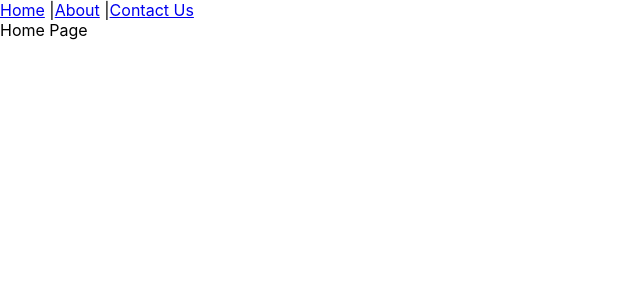
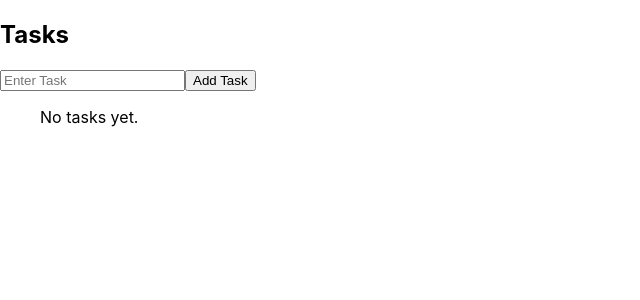
Before and after one commit to i2hy7hivi-developer/learn-reactjs, a React (Create React App) app: page / in a window 1280 px wide. Shown: the top 300 px of the page, without its empty margins (0-640 px from the left). Built offline with nearby package versions, Linux system fonts and the light colour scheme.

Commit message:
Simple task component

```diff
--- a/src/App.js
+++ b/src/App.js
@@ -1,36 +1,10 @@
-import { useEffect, useState } from 'react';
-import Welcome from './components/Welcome';
-import { BrowserRouter, Routes, Route, Link } from 'react-router-dom';
-
-function Home()
-{
-  return <div>Home Page</div>
-}
-
-function About()
-{
-  return <div>About Page</div>
-}
-
-function ContactUs()
-{
-  return <div>ContactUs Page</div>
-}
+import Task from './components/Task';
 
 function App() {
   return (
-    <BrowserRouter>
-      <nav>
-        <Link to="/">Home</Link> |
-        <Link to="/about">About</Link> |
-        <Link to="/contact-us">Contact Us</Link>
-      </nav>
-      <Routes>
-        <Route path="/" element={<Home />} />
-        <Route path="/about" element={<About />} />
-        <Route path="/contact-us" element={<ContactUs />} />
-      </Routes>
-    </BrowserRouter>
+    <div>
+      <Task />
+    </div>
   )
 }
 
--- /dev/null
+++ b/src/components/Task.js
@@ -0,0 +1,68 @@
+import { useState, useEffect } from "react";
+
+function Task()
+{
+	const [task, setTask] = useState('');
+	const [tasks, setTasks] = useState([]);
+
+	useEffect(() => {
+		const saved = localStorage.getItem('tasks');
+		if (saved) {
+			try {
+				setTasks(JSON.parse(saved));
+			} catch (e) {
+				console.error('Failed to parse tasks:', e);
+			}
+		}
+	}, []);
+
+	useEffect(() => {
+		if (tasks.length > 0) {
+			localStorage.setItem('tasks', JSON.stringify(tasks));
+		}
+	}, [tasks]);
+
+	const handleAdd = () => {
+		if (task.trim !== '') return;
+		setTasks([...tasks, task]);
+		setTask('');
+	}
+
+	const handleDelete = (index) => {
+		const updated = tasks.filter((_, i) => i !== index);
+
+		setTasks(updated);
+	}
+
+	return (
+		<div>
+			<h2>Tasks</h2>
+			<input
+				type="text"
+				value={task}
+				placeholder="Enter Task"
+				onChange={(e) => setTask(e.target.value)}
+			/>
+			<button onClick={handleAdd}>Add Task</button>
+
+			<ul>
+				{
+					tasks.length === 0 ?
+					(
+						<p>No tasks yet.</p>
+					) :
+					(
+						tasks.map((t, i) => (
+							<li key={i}>
+								{t}
+								<button onClick={() => handleDelete(i)}>Delete</button>
+							</li>
+						))
+					)
+				}
+			</ul>
+		</div>
+	)
+}
+
+export default Task;
```
